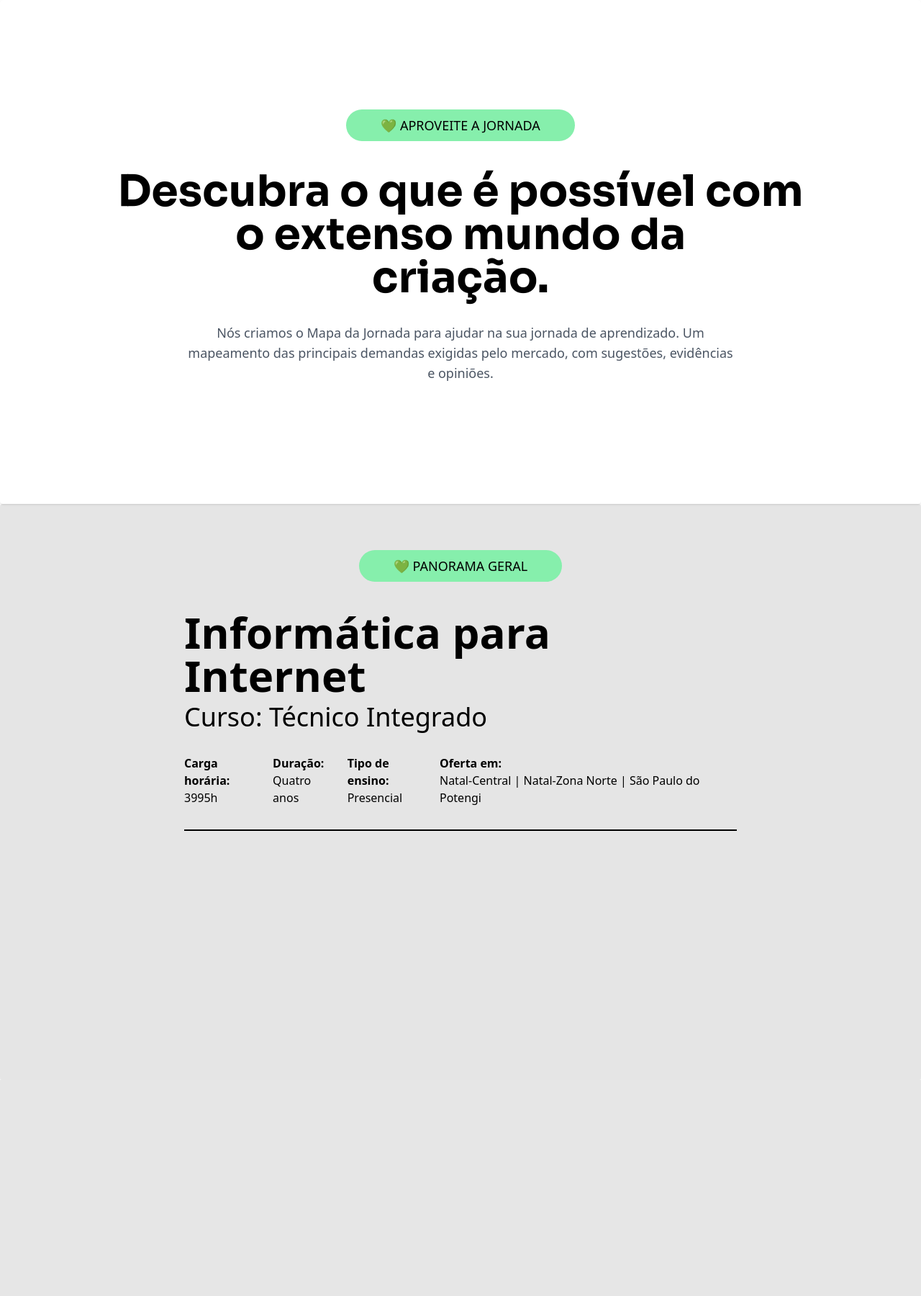
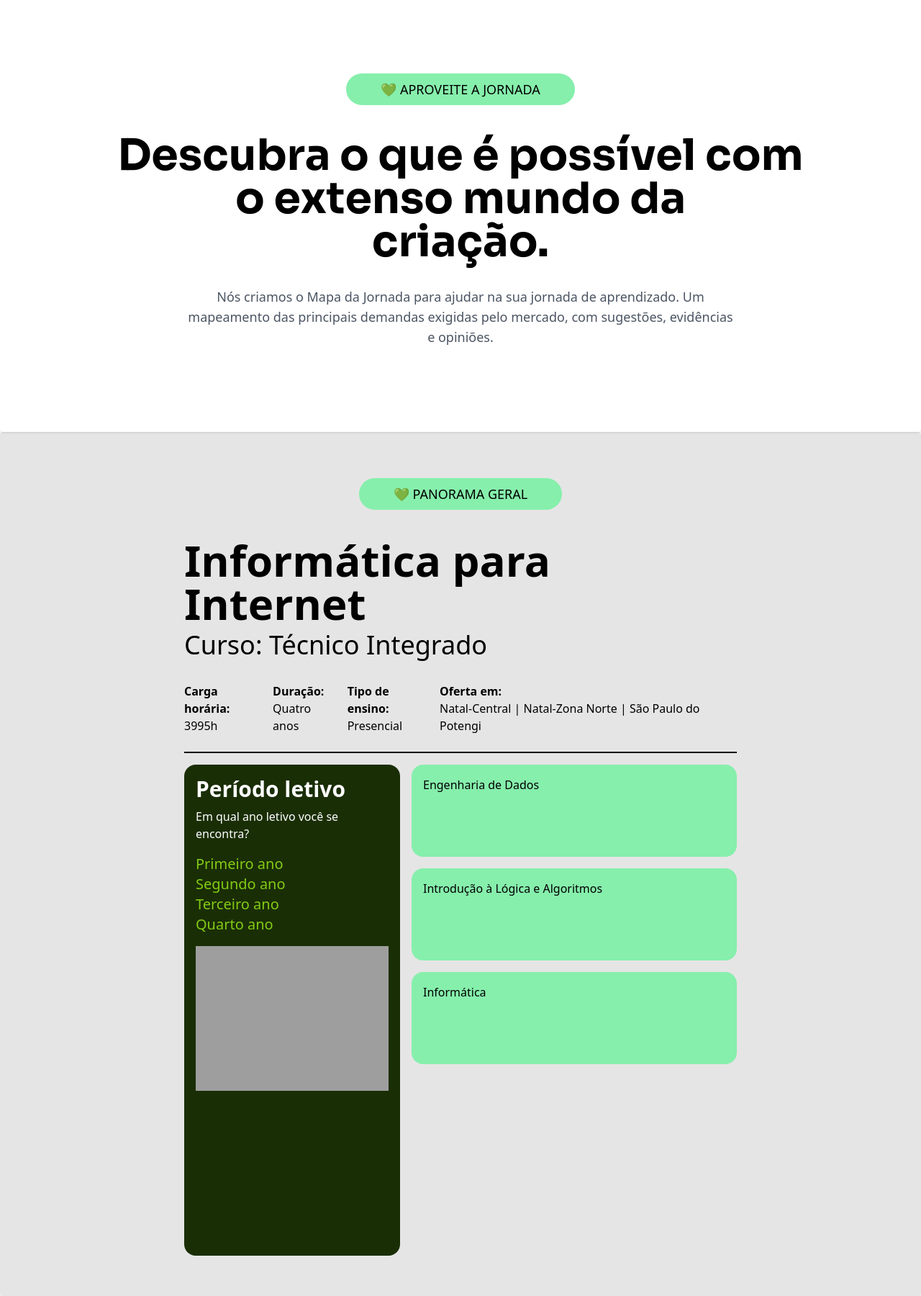
Before and after one commit to Projetto-Integrador/Mapa-da-Jornada, a Django app: page / in a window 1280 px wide. Shown: the part 80-1880 px from the top of the page at 72% size. Before the commit the page ends 1580 px from the top, so only its background shows below. Run offline with Django 5.2, Linux system fonts and the light colour scheme; some libraries are stand-ins or nearby versions; grey boxes are pictures that could not be loaded.

Commit message:
parte selecionar periodo quase pronto

```diff
--- a/projeto/templates/index.html
+++ b/projeto/templates/index.html
@@ -3,7 +3,7 @@
 {% block content %}
 
 
-<main class="w-auto h-[700px] flex flex-col items-center justify-center bg-white rounded shadow p-6">
+<main class="w-auto h-[600px] flex flex-col items-center justify-center bg-white rounded shadow p-6">
     <div class="text-center">
         <button class="max-w-[800px] mx-auto bg-green-300 rounded-full text-black font-medium px-12 py-2 border-0 text-lg mb-10 items-center">
             <a href="https://amor.com"> 💚 APROVEITE A JORNADA  </a>
@@ -12,8 +12,7 @@
         <p class="text-gray-600 text-lg max-w-[800px] mx-auto p-4">Nós criamos o Mapa da Jornada para ajudar na sua jornada de aprendizado. Um mapeamento das principais demandas exigidas pelo mercado, com sugestões, evidências e opiniões.</p>
     </div>
 </main>
-
-<div class="w-auto h-[800px] bg-black/10 rounded shadow px-64 py-16 flex flex-col">
+<div class="w-auto h-[1200px] bg-black/10 rounded shadow px-64 py-16 flex flex-col">
 
     <button class="max-w-[800px] mx-auto bg-green-300 rounded-full text-black font-medium px-12 py-2 border-0 text-lg mb-10 items-center">
         <a href="https://amor.com"> 💚 PANORAMA GERAL </a>
@@ -21,16 +20,36 @@
 
     <h1 class="text-6xl font-bold"> Informática para Internet </h1>
     <h2 class="text-4xl mt-2 mb-4 font-medium"> Curso: Técnico Integrado </h2>
+    <div class="desc flex my-4 w-full">
+        <h3 class="mr-4"><strong> Carga horária: </strong> <br /> 3995h </h3>
+        <h3 class="mr-4"><strong> Duração: </strong> <br /> Quatro anos </h3>
+        <h3 class="mr-4"><strong> Tipo de ensino: </strong> <br /> Presencial </h3>
+        <h3 class="mr-4"><strong> Oferta em: </strong> <br /> <a href="https://site.com"> Natal-Central </a> | <a href="https://site.com">Natal-Zona Norte</a> | <a href="https://natal.com">São Paulo do Potengi</a></h3>
+    </div> <!-- descrição do curso de info -->
+    <div class="border-t-2 border-black my-2"></div>
 
-    <div class="desc flex my-4 w-full 4xl">
-        <h3 class="4xl mr-4"><strong> Carga horária: </strong> <br /> 3995h </h3>
-        <h3 class="4xl mr-4"><strong> Duração: </strong> <br /> Quatro anos </h3>
-        <h3 class="4xl mr-4"><strong> Tipo de ensino: </strong> <br /> Presencial </h3>
-        <h3 class="4xl mr-4"><strong> Oferta em: </strong> <br /> <a href="https://site.com"> Natal-Central </a> | <a href="https://site.com">Natal-Zona Norte</a> | <a href="https://natal.com">São Paulo do Potengi</a></h3>
-    </div> <!-- descrição do curso de info -->
+    <div class="grid grid-cols-[300px_1fr] gap-4 h-full">
+        <aside class="h-full bg-lime-950 rounded-2xl mt-2 text-white">
+            <div class="m-4">
+                <h2 class="text-3xl font-bold">Período letivo</h2>
+                <p class="mt-2">Em qual ano letivo você se encontra?</p>
+                <ul class="mt-4">
+                    <li><a href="#" class="text-lime-500 text-xl">Primeiro ano</a></li>
+                    <li><a href="#" class="text-lime-500 text-xl">Segundo ano</a></li>
+                    <li><a href="#" class="text-lime-500 text-xl">Terceiro ano</a></li>
+                    <li><a href="#" class="text-lime-500 text-xl">Quarto ano</a></li>
+                </ul>
+                <img src="imagem.jpg" alt="Descrição da imagem" class="mt-4">
+            </div>
+        </aside>
 
-    <div class="border-t-2 border-black my-4"></div>
-
+        <div class="grid content-start gap-4 mt-2 rounded-2xl">
+            <div class="bg-green-300 h-32 rounded-2xl p-4"> Engenharia de Dados </div>
+            <div class="bg-green-300 h-32 rounded-2xl p-4"> Introdução à Lógica e Algoritmos </div>
+            <div class="bg-green-300 h-32 rounded-2xl p-4"> Informática </div>
+        </div>
+    </div>
 
 </div>
+
 {% endblock content %}
```
